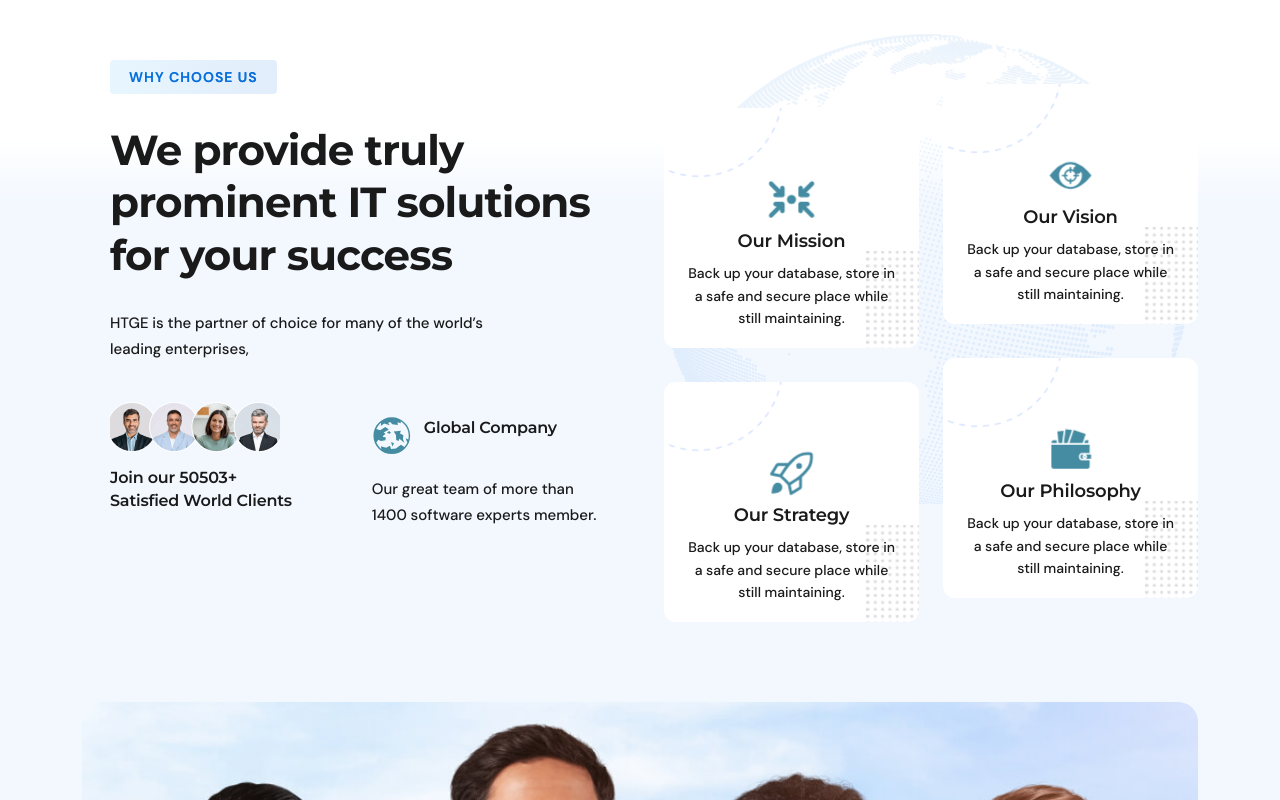
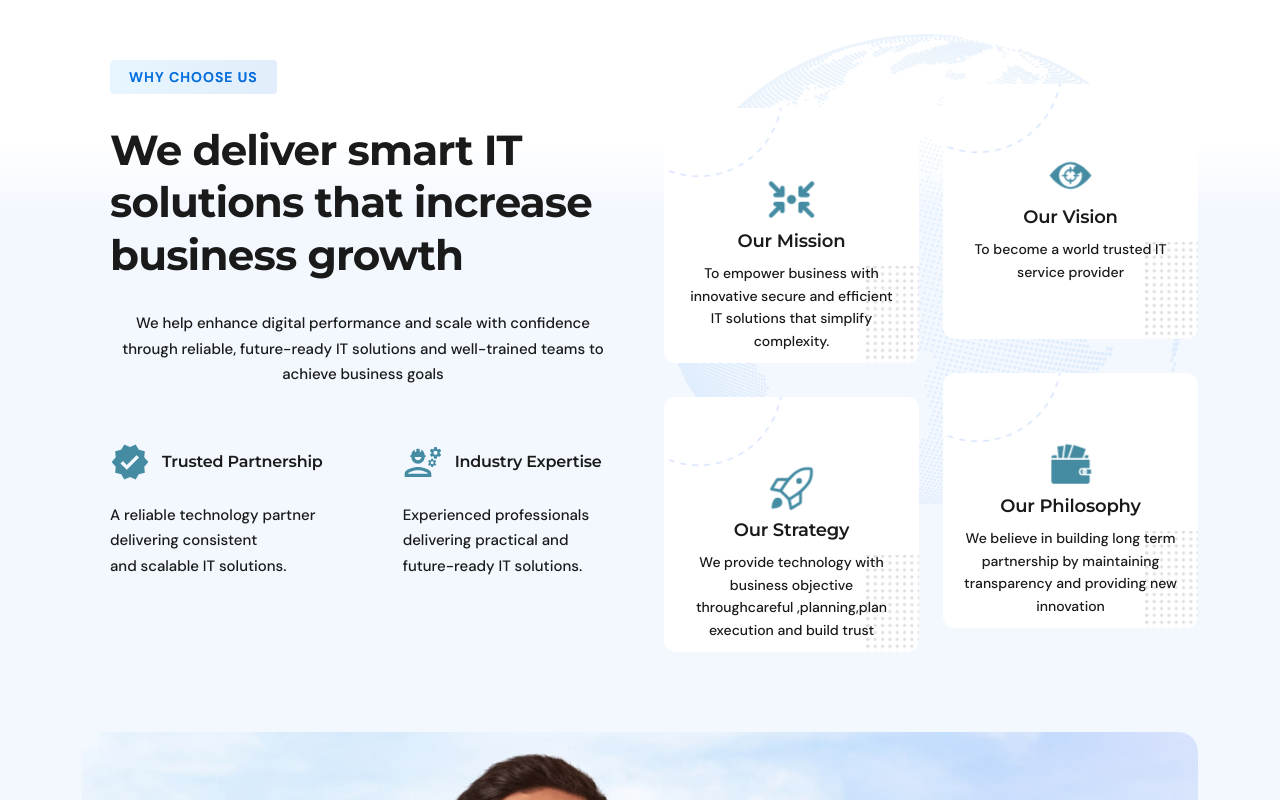
Before and after one commit to janarthanan-HTGE/HTGE-Repo, a React (Vite) app: page /about in a window 1280 px wide. Shown: the part 1740-2540 px from the top of the page. Built offline with nearby package versions, Linux system fonts and the light colour scheme.

Commit message:
aboutpage completed

```diff
--- a/src/components/about/Chooseus.jsx
+++ b/src/components/about/Chooseus.jsx
@@ -1,27 +1,28 @@
 import { GiEyeTarget, GiWallet, GiWorld } from "react-icons/gi";
 import { FaArrowsToCircle } from "react-icons/fa6";
 import { GoRocket } from "react-icons/go";
+import { MdOutlineEngineering, MdOutlineTaskAlt, MdVerified } from "react-icons/md";
 
 const chooseItems = [
   {
     icon: FaArrowsToCircle,
     title: "Our Mission",
-    desc: "Back up your database, store in a safe and secure place while still maintaining.",
+    desc: " To empower business with innovative secure and efficient  IT solutions that simplify complexity.",
   },
   {
     icon: GiEyeTarget,
     title: "Our Vision",
-    desc: "Back up your database, store in a safe and secure place while still maintaining.",
+    desc: "To become  a world trusted IT service provider",
   },
   {
     icon: GoRocket,
     title: "Our Strategy",
-    desc: "Back up your database, store in a safe and secure place while still maintaining.",
+    desc: " We provide  technology with business objective throughcareful ,planning,plan execution and build trust",
   },
   {
     icon: GiWallet,
     title: "Our Philosophy",
-    desc: "Back up your database, store in a safe and secure place while still maintaining.",
+    desc: "We believe in building long term partnership by maintaining transparency and providing new innovation",
   },
 ];
 
@@ -39,34 +40,36 @@ const AboutChooseUs = () => {
                   <span>WHY CHOOSE US</span>
                 </div>
                 <h2>
-                  We provide truly <br />
-                  prominent IT solutions <br />
-                  for your success
+                  We deliver smart IT solutions that increase business growth
                 </h2>
               </div>
 
-              <p className="mt-4">
-                HTGE is the partner of choice for many of the world’s <br />
-                leading enterprises,
+              <p className="mt-4 text-center">
+                We help enhance digital performance and scale with confidence through reliable, future-ready IT solutions and well-trained teams to achieve business goals
               </p>
 
               <div className="reviews d-flex mt-4 pt-3">
                 <div className="infu">
-                  <img src="assets/img/why-choose/04.png" alt="" />
-                  <h4>
-                    Join our 50503+ <br /> Satisfied World Clients
-                  </h4>
+                  <div className="head d-flex align-items-center">
+                    <div className="icon">
+                      <MdVerified/>
+                    </div>
+                    <h4 className="mt-3">Trusted Partnership</h4>
+                  </div>
+                  <p>
+                    A reliable technology partner <br /> delivering consistent <br /> and scalable IT solutions.
+                  </p>
                 </div>
 
                 <div className="infu">
                   <div className="head d-flex align-items-center">
                     <div className="icon">
-                      <GiWorld />
+                      <MdOutlineEngineering/>
                     </div>
-                    <h4>Global Company</h4>
+                    <h4 className="mt-3">Industry Expertise</h4>
                   </div>
                   <p>
-                    Our great team of more than <br /> 1400 software experts member.
+                    Experienced professionals <br />delivering practical and <br /> future-ready IT solutions.
                   </p>
                 </div>
               </div>
--- a/src/components/about/videosection.jsx
+++ b/src/components/about/videosection.jsx
@@ -10,7 +10,7 @@ const AboutVid = () => {
                 style={{ backgroundImage: "url(assets/img/video-02.jpg)" }}
                 >
                 <a
-                    href="https://www.youtube.com/watch?v=h9MbznbxlLc"
+                    href="#"
                     className="video-button video-popup"
                 >
                     <FaPlay size={28} color="#fff" />
--- a/src/pages/Aboutpage.jsx
+++ b/src/pages/Aboutpage.jsx
@@ -2,7 +2,6 @@ import AboutChooseUs from "../components/about/Chooseus";
 import MarqueeSection from "../components/about/Textsider";
 import AboutVid from "../components/about/videosection";
 import AboutHome from "../components/home/Abouthome";
-import CtaSection from "../components/home/Ctasection";
 import BreadCrumb from "../components/overlay/Firstsection";
 
 
```
Also changed, not shown: src/index.css.
